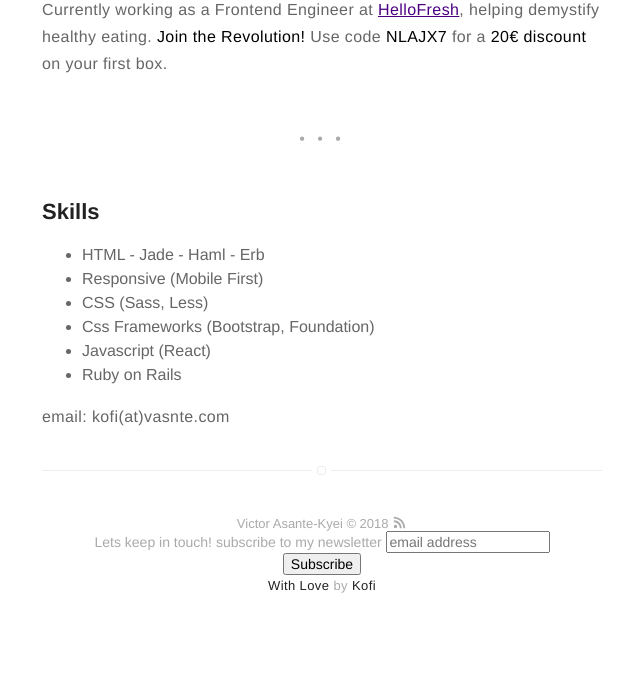
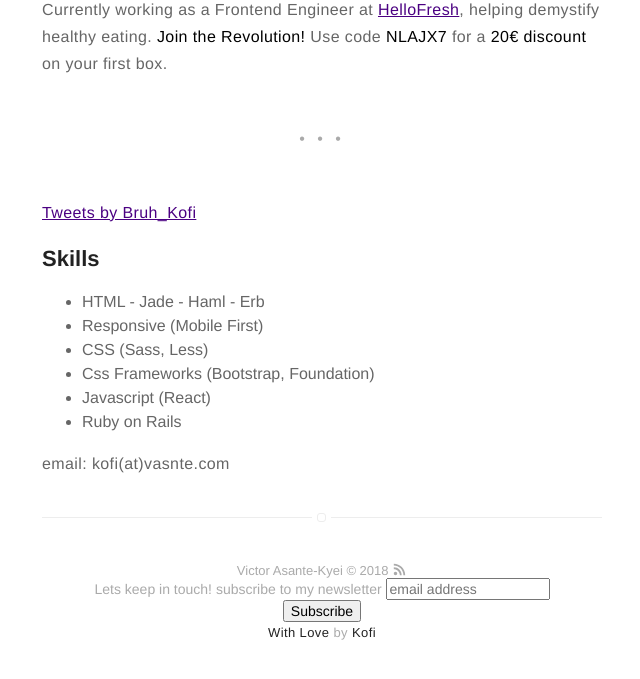
Before and after one commit to BruhKofi/bruhkofi.github.io, a Jekyll site: the page built from about.md, in a window 1280 px wide, cut to the strip 776-1480 px from the top of the page. Shown: the top 679 px of the strip, without its empty margins (318-958 px from the left). Built offline with Jekyll 4.4.1, drawn with Linux system fonts in a browser that asks for light colours; a script that is not in the unit is left out; comment, search, counter and statistics services are not loaded; before the commit the page ends 1433 px from its top, so only the background shows below that.

Commit message:
Update about.md

```diff
--- a/about.md
+++ b/about.md
@@ -11,6 +11,7 @@
 Currently working as a Frontend Engineer at [HelloFresh](https://hellofresh.com){:target="_blank"}, helping demystify healthy eating. **Join the Revolution!** Use code **NLAJX7** for a **20€ discount** on your first box.
 <div class="breaker"></div>
 
+<a class="twitter-timeline" href="https://twitter.com/Bruh_Kofi?ref_src=twsrc%5Etfw">Tweets by Bruh_Kofi</a> <script async src="https://platform.twitter.com/widgets.js" charset="utf-8"></script>
 
 <h2>Skills</h2>
 
```
